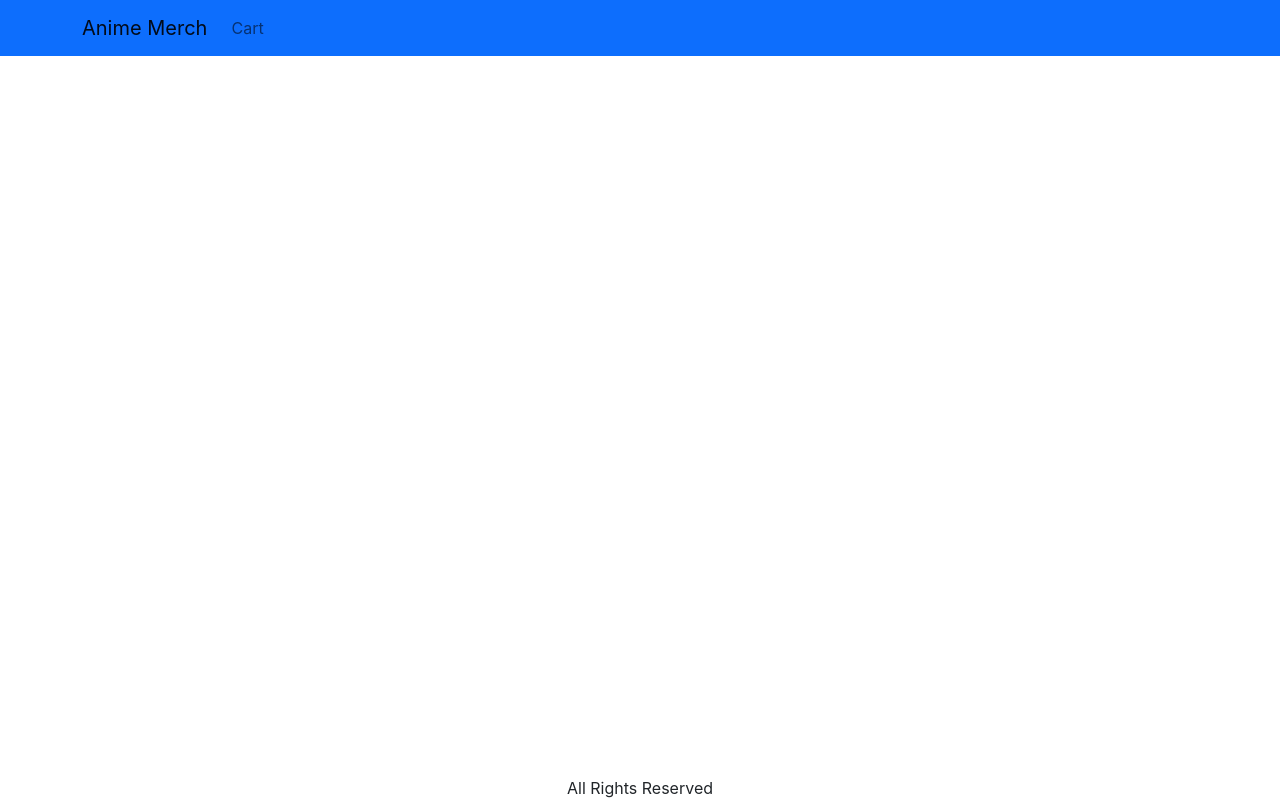
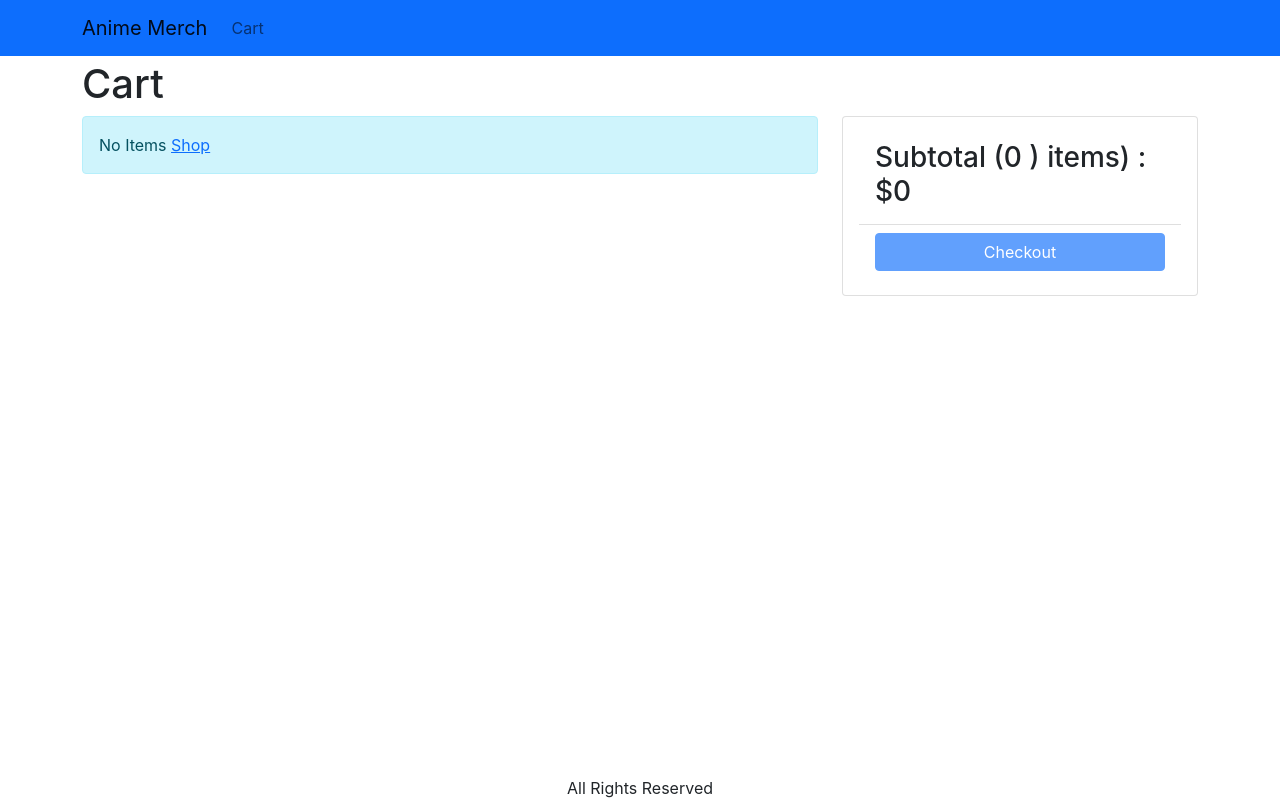
Before and after one commit to BHernandez9632/AnimeMerch, a React (Create React App) app in the folder frontend/: page /cart in a window 1280 px wide. Built offline with nearby package versions, Linux system fonts and the light colour scheme.

Commit message:
CartPage

```diff
--- a/frontend/src/App.js
+++ b/frontend/src/App.js
@@ -8,6 +8,7 @@
 import { LinkContainer } from 'react-router-bootstrap';
 import { useContext } from 'react';
 import { Storage } from './Storage';
+import CartPage from './pages/CartPage';
 
 function App() {
   const { state } = useContext(Storage);
@@ -38,6 +39,7 @@
           <Container className="mt-1">
             <Routes>
               <Route path="/merch/:slug" element={<MerchPage />} />
+              <Route path="/cart" element={<CartPage />} />
               <Route path="/" element={<HomePage />} />
             </Routes>
           </Container>
--- a/frontend/src/index.css
+++ b/frontend/src/index.css
@@ -46,3 +46,7 @@
 .img-large {
   max-width: 100%;
 }
+
+.img-thumbnail {
+  height: 80px;
+}
--- /dev/null
+++ b/frontend/src/pages/CartPage.js
@@ -0,0 +1,98 @@
+import { useContext } from 'react';
+import { Storage } from '../Storage';
+import { Helmet } from 'react-helmet-async';
+import Col from 'react-bootstrap/esm/Col';
+import Row from 'react-bootstrap/esm/Row';
+import MessageBox from '../sections/MessageBox';
+import ListGroup from 'react-bootstrap/ListGroup';
+import Button from 'react-bootstrap/Button';
+import Card from 'react-bootstrap/Card';
+import { Link } from 'react-router-dom';
+
+export default function CartPage() {
+  const { state, dispatch: ctxDispatch } = useContext(Storage);
+  const {
+    cart: { cartItems },
+  } = state;
+
+  return (
+    <div>
+      <Helmet>
+        <title>Cart</title>
+      </Helmet>
+      <h1>Cart</h1>
+      <Row>
+        <Col md={8}>
+          {cartItems.length === 0 ? (
+            <MessageBox>
+              No Items <Link to="/">Shop</Link>
+            </MessageBox>
+          ) : (
+            <ListGroup>
+              {cartItems.map((item) => (
+                <ListGroup.Item key={item._id}>
+                  <Row className="aligh-items-center">
+                    <Col md={4}>
+                      <img
+                        src={item.image}
+                        alt={item.name}
+                        className="img-fluid rounded img-thumbnail"
+                      ></img>{' '}
+                      {''}
+                      <Link to={`/merch/${item.slug}`}>{item.name}</Link>
+                    </Col>
+                    <Col md={3}>
+                      <Button variant="light" disabled={item.total === 1}>
+                        <i className="fas fa-minus-circle"></i>
+                      </Button>{' '}
+                      <span>{item.total}</span>{' '}
+                      <Button
+                        variant="light"
+                        disabled={item.total === item.stockCount}
+                      >
+                        <i className="fas fa-plus-circle"></i>
+                      </Button>
+                    </Col>
+                    <Col md={3}>${item.price}</Col>
+                    <Col md={2}>
+                      <Button variant="light">
+                        <i className="fas fa-trash"></i>
+                      </Button>
+                    </Col>
+                  </Row>
+                </ListGroup.Item>
+              ))}
+            </ListGroup>
+          )}
+        </Col>
+        <Col md={4}>
+          <Card>
+            <Card.Body>
+              <ListGroup variant="flush">
+                <ListGroup.Item>
+                  <h3>
+                    Subtotal (
+                    {cartItems.reduce((a, b) => a + b.price * b.total, 0)} )
+                    items) : $
+                    {cartItems.reduce((a, b) => a + b.price * b.total, 0)}
+                  </h3>
+                </ListGroup.Item>
+                <ListGroup.Item>
+                  <div className="d-grid">
+                    <Button
+                      type="button"
+                      variant="primary"
+                      disabled={cartItems.length === 0}
+                    >
+                      Checkout
+                    </Button>
+                  </div>
+                </ListGroup.Item>
+              </ListGroup>
+            </Card.Body>
+          </Card>
+        </Col>
+      </Row>
+    </div>
+  );
+}
--- a/frontend/src/pages/MerchPage.js
+++ b/frontend/src/pages/MerchPage.js
@@ -1,6 +1,6 @@
 import axios from 'axios';
 import { useContext, useEffect, useReducer } from 'react';
-import { useParams } from 'react-router-dom';
+import { useNavigate, useParams } from 'react-router-dom';
 import Row from 'react-bootstrap/Row';
 import Col from 'react-bootstrap/Col';
 import Card from 'react-bootstrap/Card';
@@ -28,6 +28,7 @@
 };
 
 function MerchPage() {
+  const navigate = useNavigate();
   const area = useParams();
   const { slug } = area;
   const [{ loading, error, merch }, dispatch] = useReducer(reducer, {
@@ -63,6 +64,7 @@
       type: 'CART_ADD_ITEM',
       payload: { ...merch, total },
     });
+    navigate('/cart');
   };
 
   return loading ? (
```
